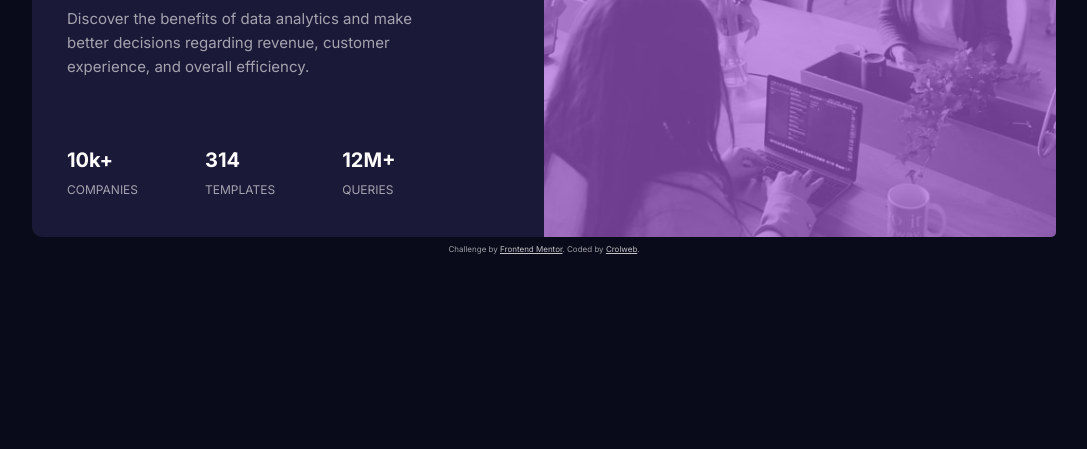
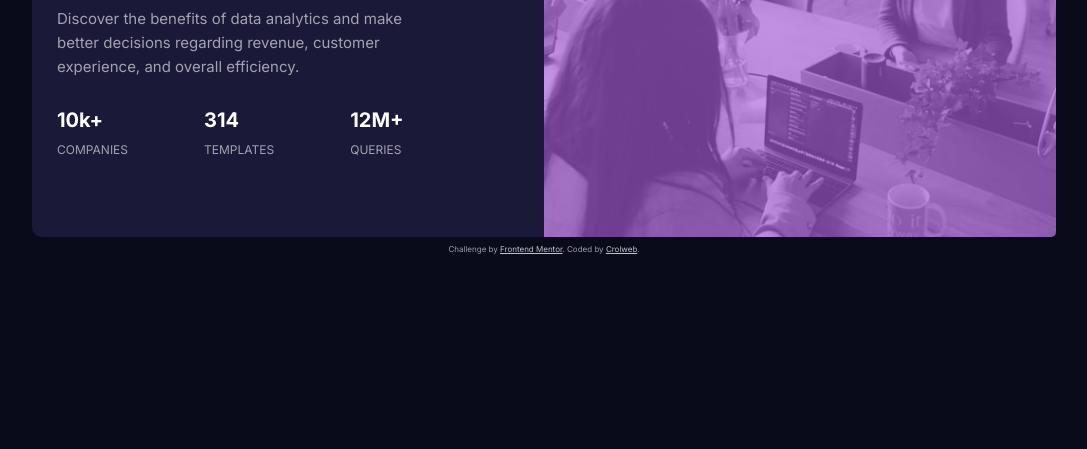
Before and after one commit to crolette/stats-preview-card-component, a plain HTML site: page index.html in a window 1280 px wide. Shown: the part 351-800 px from the top of the page, without its empty margins (96-1183 px from the left). Drawn offline with Linux system fonts and the light colour scheme.

Commit message:
Update styles.css

```diff
--- a/css/styles.css
+++ b/css/styles.css
@@ -155,7 +155,8 @@ h2,
     .container__content{
         justify-content: space-between;
         align-items: flex-start;
-        height: 100%;
+        height: 75%;
+        padding: 25px;
         text-align: left;
 
     }
```
